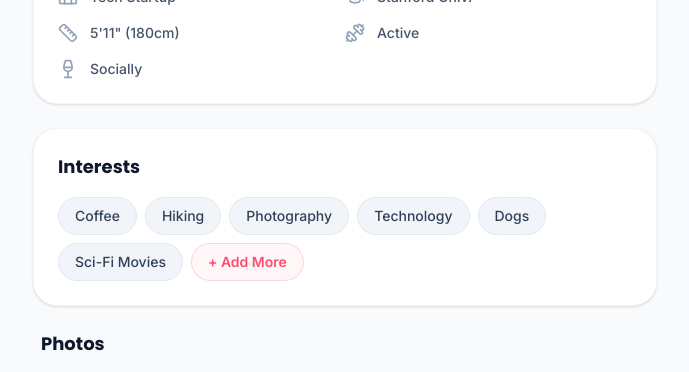
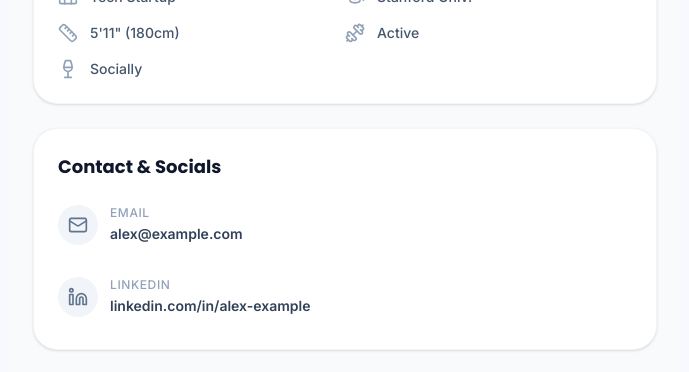
Before and after one commit to Akshatjaiswal547/Find_My_Date, a Next.js app: page /profile in a window 1280 px wide. Shown: the part 800-1172 px from the top of the page, without its empty margins (423-1112 px from the left). Built offline with nearby package versions, Linux system fonts and the light colour scheme; grey boxes are pictures that could not be loaded.

Commit message:
Add files via upload

```diff
--- a/app/layout.tsx
+++ b/app/layout.tsx
@@ -1,5 +1,6 @@
 import type {Metadata} from 'next';
 import { Inter, Poppins } from 'next/font/google';
+import Script from 'next/script';
 import './globals.css'; // Global styles
 import Navigation from '@/components/Navigation';
 import MainLayout from '@/components/MainLayout';
@@ -23,11 +24,13 @@ export const metadata: Metadata = {
 export default function RootLayout({children}: {children: React.ReactNode}) {
   return (
     <html lang="en" className={`${inter.variable} ${poppins.variable}`}>
-      <head>
-      <script async src="https://pagead2.googlesyndication.com/pagead/js/adsbygoogle.js?client=ca-pub-7856837734774136"
-     crossorigin="anonymous"></script>
-      </head>
       <body className="font-sans antialiased bg-background text-slate-900 min-h-[100dvh] flex flex-col" suppressHydrationWarning>
+        <Script
+          async
+          src="https://pagead2.googlesyndication.com/pagead/js/adsbygoogle.js?client=ca-pub-7856837734774136"
+          crossOrigin="anonymous"
+          strategy="afterInteractive"
+        />
         <Navigation />
         <MainLayout>
           {children}
--- /dev/null
+++ b/app/not-found.tsx
@@ -0,0 +1,14 @@
+export default function NotFound() {
+  return (
+    <div className="flex flex-col items-center justify-center min-h-[60vh] px-4 text-center">
+      <h2 className="text-4xl font-bold text-slate-900 mb-4">404</h2>
+      <p className="text-lg text-slate-600 mb-8">Could not find requested resource</p>
+      <a
+        href="/"
+        className="px-6 py-3 bg-slate-900 text-white rounded-full font-medium hover:bg-slate-800 transition-colors"
+      >
+        Return Home
+      </a>
+    </div>
+  );
+}
--- a/app/page.tsx
+++ b/app/page.tsx
@@ -116,13 +116,13 @@ export default function LandingPage() {
                 I built Find My Date to revolutionize how people connect online. Frustrated by superficial swiping apps, I wanted to create a platform that uses AI to foster genuine, meaningful relationships based on true compatibility and shared values.
               </p>
               <div className="flex items-center justify-center md:justify-start gap-4">
-                <a href="https://github.com/Akshatjaiswal547" target="_blank" rel="noopener noreferrer" className="text-slate-500 hover:text-slate-900 transition-colors">
+                <a href="https://github.com/akshat6370902" target="_blank" rel="noopener noreferrer" className="text-slate-500 hover:text-slate-900 transition-colors">
                   <span className="sr-only">GitHub</span>
                   <svg className="w-6 h-6" fill="currentColor" viewBox="0 0 24 24" aria-hidden="true">
                     <path fillRule="evenodd" d="M12 2C6.477 2 2 6.484 2 12.017c0 4.425 2.865 8.18 6.839 9.504.5.092.682-.217.682-.483 0-.237-.008-.868-.013-1.703-2.782.605-3.369-1.343-3.369-1.343-.454-1.158-1.11-1.466-1.11-1.466-.908-.62.069-.608.069-.608 1.003.07 1.531 1.032 1.531 1.032.892 1.53 2.341 1.088 2.91.832.092-.647.35-1.088.636-1.338-2.22-.253-4.555-1.113-4.555-4.951 0-1.093.39-1.988 1.029-2.688-.103-.253-.446-1.272.098-2.65 0 0 .84-.27 2.75 1.026A9.564 9.564 0 0112 6.844c.85.004 1.705.115 2.504.337 1.909-1.296 2.747-1.027 2.747-1.027.546 1.379.202 2.398.1 2.651.64.7 1.028 1.595 1.028 2.688 0 3.848-2.339 4.695-4.566 4.943.359.309.678.92.678 1.855 0 1.338-.012 2.419-.012 2.747 0 .268.18.58.688.482A10.019 10.019 0 0022 12.017C22 6.484 17.522 2 12 2z" clipRule="evenodd" />
                   </svg>
                 </a>
-                <a href="mailto:akshatjaiswal547@gmail.com" className="text-slate-500 hover:text-primary transition-colors">
+                <a href="mailto:akshat6370902@gmail.com" className="text-slate-500 hover:text-primary transition-colors">
                   <span className="sr-only">Email</span>
                   <svg className="w-6 h-6" fill="none" viewBox="0 0 24 24" stroke="currentColor" strokeWidth="2">
                     <path strokeLinecap="round" strokeLinejoin="round" d="M3 8l7.89 5.26a2 2 0 002.22 0L21 8M5 19h14a2 2 0 002-2V7a2 2 0 00-2-2H5a2 2 0 00-2 2v10a2 2 0 002 2z" />
--- a/app/profile/page.tsx
+++ b/app/profile/page.tsx
@@ -1,7 +1,7 @@
 'use client';
 
 import Image from 'next/image';
-import { Settings, Edit3, Camera, MapPin, Briefcase, GraduationCap, Ruler, Wine, Dumbbell, Sparkles, CheckCircle2 } from 'lucide-react';
+import { Settings, Edit3, Camera, MapPin, Briefcase, GraduationCap, Ruler, Wine, Dumbbell, Sparkles, CheckCircle2, Mail, Linkedin } from 'lucide-react';
 
 export default function ProfilePage() {
   return (
@@ -110,6 +110,31 @@ export default function ProfilePage() {
           </div>
         </div>
 
+        {/* Contact & Socials */}
+        <div className="bg-white rounded-3xl p-6 shadow-sm border border-slate-100 mb-6">
+          <h2 className="font-heading font-bold text-lg mb-4">Contact & Socials</h2>
+          <div className="grid grid-cols-1 gap-y-4">
+            <a href="mailto:alex@example.com" className="flex items-center gap-3 text-slate-600 hover:text-primary transition-colors cursor-pointer p-2 -ml-2 rounded-lg hover:bg-slate-50">
+              <div className="w-10 h-10 rounded-full bg-slate-100 flex items-center justify-center text-slate-500">
+                <Mail className="w-5 h-5" />
+              </div>
+              <div>
+                <p className="text-xs text-slate-400 font-medium uppercase tracking-wider">Email</p>
+                <span className="text-sm font-semibold text-slate-700">alex@example.com</span>
+              </div>
+            </a>
+            <a href="https://linkedin.com/in/alex-example" target="_blank" rel="noopener noreferrer" className="flex items-center gap-3 text-slate-600 hover:text-blue-600 transition-colors cursor-pointer p-2 -ml-2 rounded-lg hover:bg-slate-50">
+              <div className="w-10 h-10 rounded-full bg-slate-100 flex items-center justify-center text-slate-500">
+                <Linkedin className="w-5 h-5" />
+              </div>
+              <div>
+                <p className="text-xs text-slate-400 font-medium uppercase tracking-wider">LinkedIn</p>
+                <span className="text-sm font-semibold text-slate-700">linkedin.com/in/alex-example</span>
+              </div>
+            </a>
+          </div>
+        </div>
+
         {/* Interests */}
         <div className="bg-white rounded-3xl p-6 shadow-sm border border-slate-100 mb-6">
           <h2 className="font-heading font-bold text-lg mb-4">Interests</h2>
```
